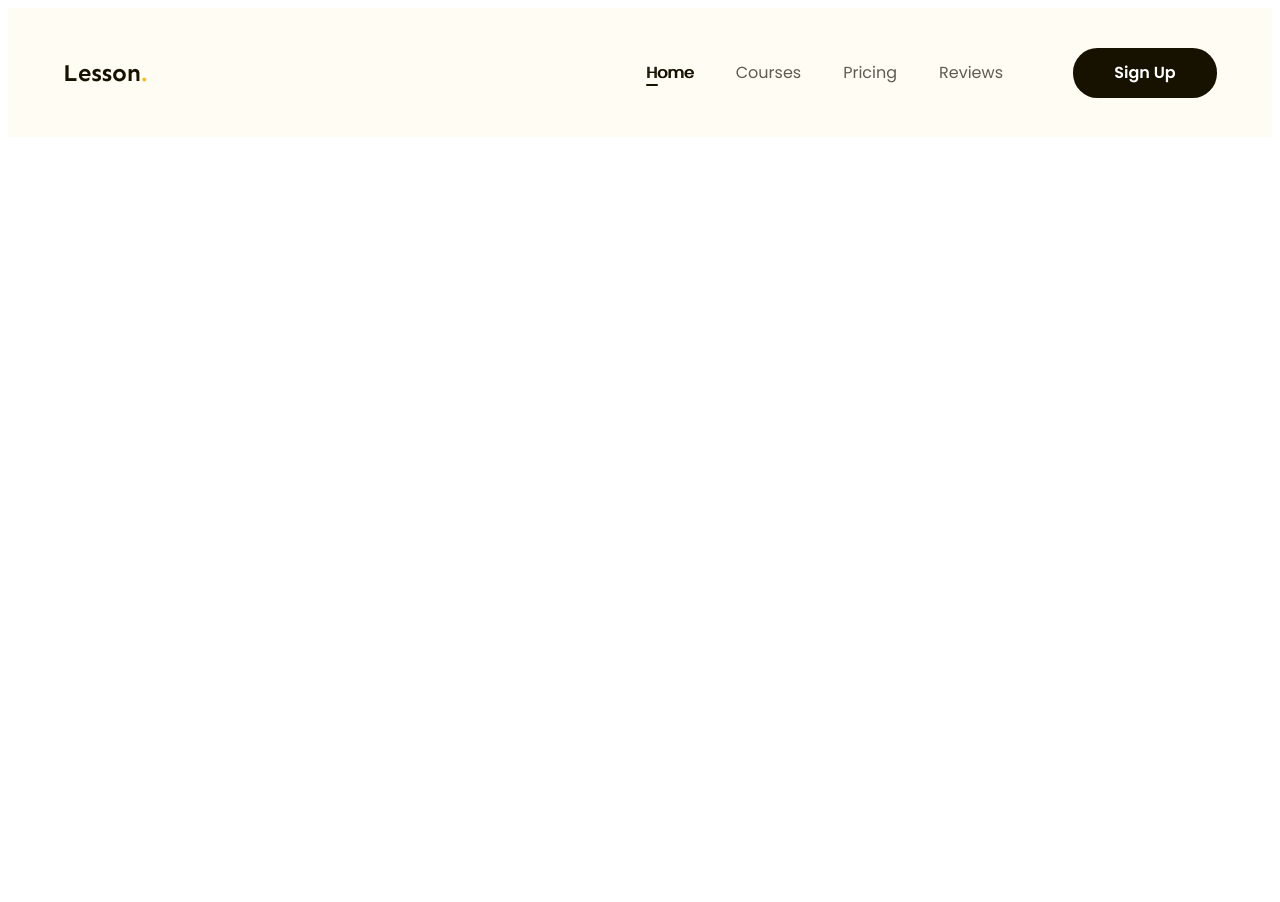
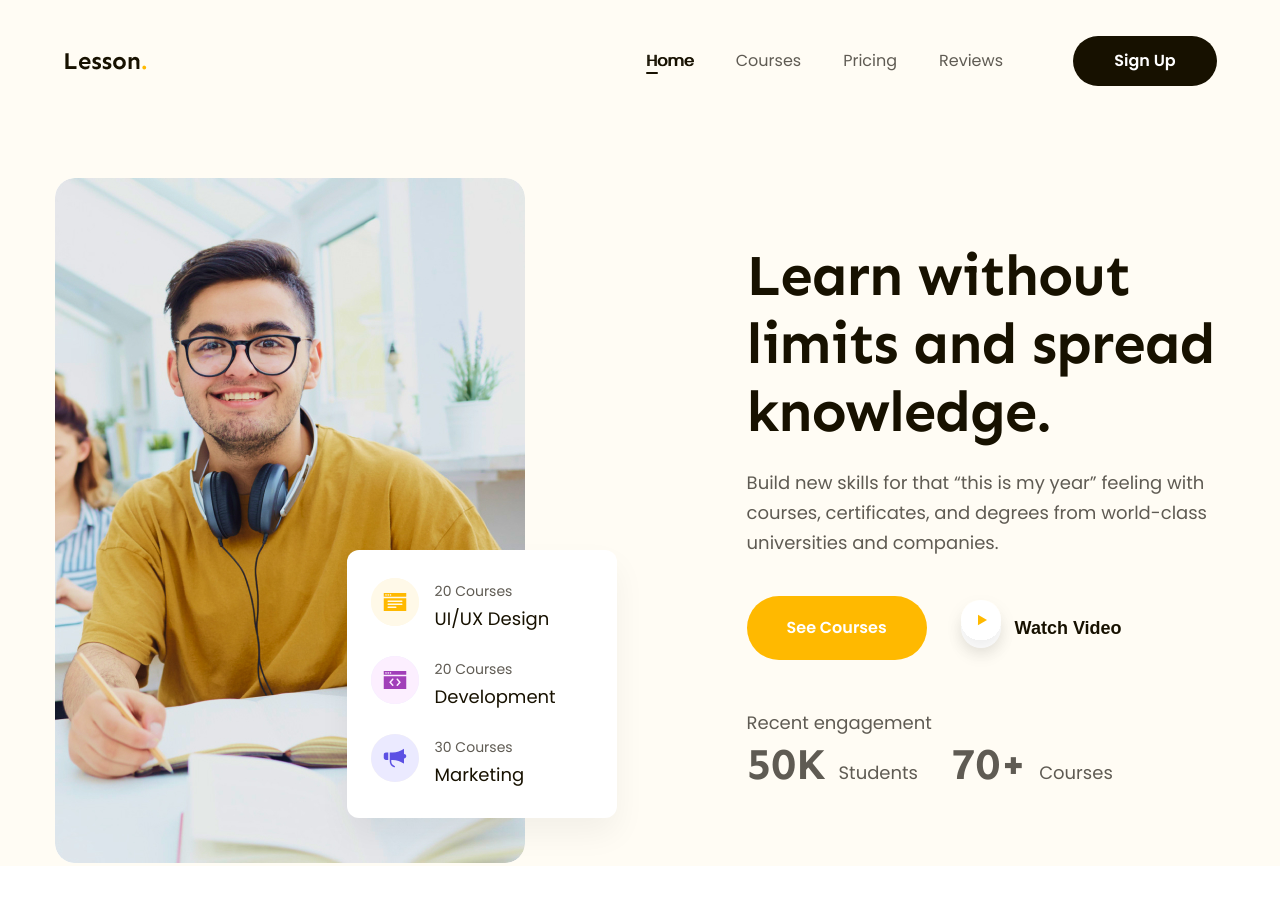
Before and after one commit to vusk8/lesson, a plain HTML site: page index.html in a window 1280 px wide. Shown: the top 902 px of the page. Drawn offline with Linux system fonts and the light colour scheme.

Commit message:
add hero section

```diff
--- a/assets/css/reset.css
+++ b/assets/css/reset.css
@@ -0,0 +1,129 @@
+/* http://meyerweb.com/eric/tools/css/reset/
+   v2.0 | 20110126
+   License: none (public domain)
+*/
+
+html,
+body,
+div,
+span,
+applet,
+object,
+iframe,
+h1,
+h2,
+h3,
+h4,
+h5,
+h6,
+p,
+blockquote,
+pre,
+a,
+abbr,
+acronym,
+address,
+big,
+cite,
+code,
+del,
+dfn,
+em,
+img,
+ins,
+kbd,
+q,
+s,
+samp,
+small,
+strike,
+strong,
+sub,
+sup,
+tt,
+var,
+b,
+u,
+i,
+center,
+dl,
+dt,
+dd,
+ol,
+ul,
+li,
+fieldset,
+form,
+label,
+legend,
+table,
+caption,
+tbody,
+tfoot,
+thead,
+tr,
+th,
+td,
+article,
+aside,
+canvas,
+details,
+embed,
+figure,
+figcaption,
+footer,
+header,
+hgroup,
+menu,
+nav,
+output,
+ruby,
+section,
+summary,
+time,
+mark,
+audio,
+video {
+  margin: 0;
+  padding: 0;
+  border: 0;
+  font-size: 100%;
+  font: inherit;
+  vertical-align: baseline;
+}
+/* HTML5 display-role reset for older browsers */
+article,
+aside,
+details,
+figcaption,
+figure,
+footer,
+header,
+hgroup,
+menu,
+nav,
+section {
+  display: block;
+}
+body {
+  line-height: 1;
+}
+ol,
+ul {
+  list-style: none;
+}
+blockquote,
+q {
+  quotes: none;
+}
+blockquote:before,
+blockquote:after,
+q:before,
+q:after {
+  content: "";
+  content: none;
+}
+table {
+  border-collapse: collapse;
+  border-spacing: 0;
+}
--- a/assets/css/styles.css
+++ b/assets/css/styles.css
@@ -1,5 +1,10 @@
 * {
   box-sizing: border-box;
+}
+
+:root {
+  --primary-color: #ffb900;
+  --font-heading: Sen, sans-serif;
 }
 
 html {
@@ -26,7 +31,11 @@ a {
   text-align: center;
   color: #ffffff;
   background: #171100;
-  border-radius: 24.5px;
+  border-radius: 999px;
+}
+
+.btn:hover {
+  opacity: 0.9;
 }
 
 .main-content {
@@ -44,6 +53,7 @@ a {
 .header.fixed {
   position: sticky;
   top: -28px;
+  z-index: 1;
 }
 
 .header .body {
@@ -91,5 +101,159 @@ a {
 }
 
 .header .action {
-    margin-left: 49px;
+  margin-left: 49px;
 }
+
+.hero {
+  padding-top: 56px;
+  background: #fffcf4;
+}
+
+.hero .body {
+  display: flex;
+}
+
+/* Hero left */
+.hero .media-block {
+  position: relative;
+  width: 48%;
+}
+
+.hero .content-block {
+  width: 52%;
+}
+
+.hero .media-block .img {
+  width: 470px;
+  height: 685px;
+  object-fit: cover;
+  border-radius: 20px;
+}
+
+.hero-summary {
+  position: absolute;
+  right: 0;
+  bottom: 48px;
+  width: 270px;
+  padding: 28px 24px;
+  background: #ffffff;
+  box-shadow: 0px 16px 32px rgba(0, 0, 0, 0.05);
+  border-radius: 12px;
+}
+
+.hero-summary .item {
+  display: flex;
+}
+
+.hero-summary .item + .item {
+  margin-top: 22px;
+}
+
+.hero-summary .icon {
+  width: 48px;
+  height: 48px;
+  border-radius: 50%;
+  display: flex;
+  justify-content: center;
+  align-items: center;
+  background: #fff9e8;
+}
+
+.hero-summary .item:nth-of-type(2) .icon {
+  background: #fcefff;
+}
+
+.hero-summary .item:nth-of-type(2) .icon {
+  background: #ebeaff;
+}
+
+.hero-summary .info {
+  margin-left: 16px;
+}
+
+.hero-summary .label {
+  font-size: 14px;
+  line-height: 26px;
+  color: #5f5b53;
+}
+
+.hero-summary .title {
+  font-size: 18px;
+  line-height: 30px;
+  color: #171100;
+}
+
+/* Hero right */
+.hero .content-block {
+  width: 52%;
+  padding: 64px 0 0 130px;
+}
+
+.heading {
+  font-family: var(--font-heading);
+  font-weight: 700;
+  font-size: 58px;
+  line-height: 68px;
+  letter-spacing: -0.02em;
+  color: #171100;
+}
+
+.hero .desc {
+  margin-top: 22px;
+  font-size: 18px;
+  line-height: 30px;
+  color: #5f5b53;
+}
+
+.hero .cta-group {
+  display: flex;
+  align-items: center;
+  margin: 38px 0 48px;
+}
+
+.hero-cta {
+  min-width: 180px;
+  line-height: 64px;
+  background: var(--primary-color);
+}
+
+.hero .watch-video {
+  display: flex;
+  align-items: center;
+  margin-left: 28px;
+  border: none;
+  background: transparent;
+  cursor: pointer;
+}
+
+.hero .watch-video .icon {
+  display: flex;
+  align-items: center;
+  justify-content: center;
+  width: 40px;
+  height: 40px;
+  border-radius: 50%;
+  background: #ffffff;
+  box-shadow: 0px 8px 16px rgba(0, 0, 0, 0.07);
+}
+
+.hero .watch-video span {
+  margin-left: 14px;
+  font-weight: 600;
+  font-size: 1.8rem;
+  line-height: 1.67;
+  color: #171100;
+}
+
+.hero .stats {
+  margin: 0 8px 0 -28px;
+}
+
+.hero .stats strong {
+  padding: 0 8px 0 28px;
+  font-family: var(--font-heading);
+  font-weight: 700;
+  font-size: 4.4rem;
+  line-height: 1.23;
+  color: #5f5b53;
+}
--- a/index.html
+++ b/index.html
@@ -49,6 +49,71 @@
           </div>
         </div>
       </header>
+      <div class="hero">
+        <div class="main-content">
+          <div class="body">
+            <!-- Hero left -->
+            <div class="media-block">
+              <img src="./assets/img/hero-img.jpg" alt="hero img" class="img" />
+
+              <div class="hero-summary">
+                <div class="item">
+                  <div class="icon">
+                    <img src="./assets/icon/icon1.svg" alt="" />
+                  </div>
+                  <div class="info">
+                    <p class="label">20 Courses</p>
+                    <p class="title">UI/UX Design</p>
+                  </div>
+                </div>
+                <div class="item">
+                  <div class="icon">
+                    <img src="./assets/icon/icon2.svg" alt="" />
+                  </div>
+                  <div class="info">
+                    <p class="label">20 Courses</p>
+                    <p class="title">Development</p>
+                  </div>
+                </div>
+                <div class="item">
+                  <div class="icon">
+                    <img src="./assets/icon/icon3.svg" alt="" />
+                  </div>
+                  <div class="info">
+                    <p class="label">30 Courses</p>
+                    <p class="title">Marketing</p>
+                  </div>
+                </div>
+              </div>
+            </div>
+
+            <!-- Hero right -->
+            <div class="content-block">
+              <h1 class="heading">
+                Learn without limits and spread knowledge.
+              </h1>
+              <p class="desc">
+                Build new skills for that “this is my year” feeling with
+                courses, certificates, and degrees from world-class universities
+                and companies.
+              </p>
+              <div class="cta-group">
+                <a href="#!" class="btn hero-cta">See Courses</a>
+                <button class="watch-video">
+                  <div class="icon">
+                    <img src="./assets/icon/play.svg" alt="" />
+                  </div>
+                  <span>Watch Video</span>
+                </button>
+              </div>
+              <p class="desc">Recent engagement</p>
+              <p class="desc stats">
+                <strong>50K</strong> Students <strong>70+</strong> Courses
+              </p>
+            </div>
+          </div>
+        </div>
+      </div>
     </main>
   </body>
 </html>
```
Also changed, not shown: assets/icon/icon1.jpg (added), assets/icon/icon1.svg (added), assets/icon/icon2.jpg (added), assets/icon/icon2.svg (added), assets/icon/icon3.jpg (added), assets/icon/icon3.svg (added), assets/icon/play.jpg (added), assets/icon/play.png (added), assets/icon/play.svg (added), assets/img/hero-img.jpg (added).
